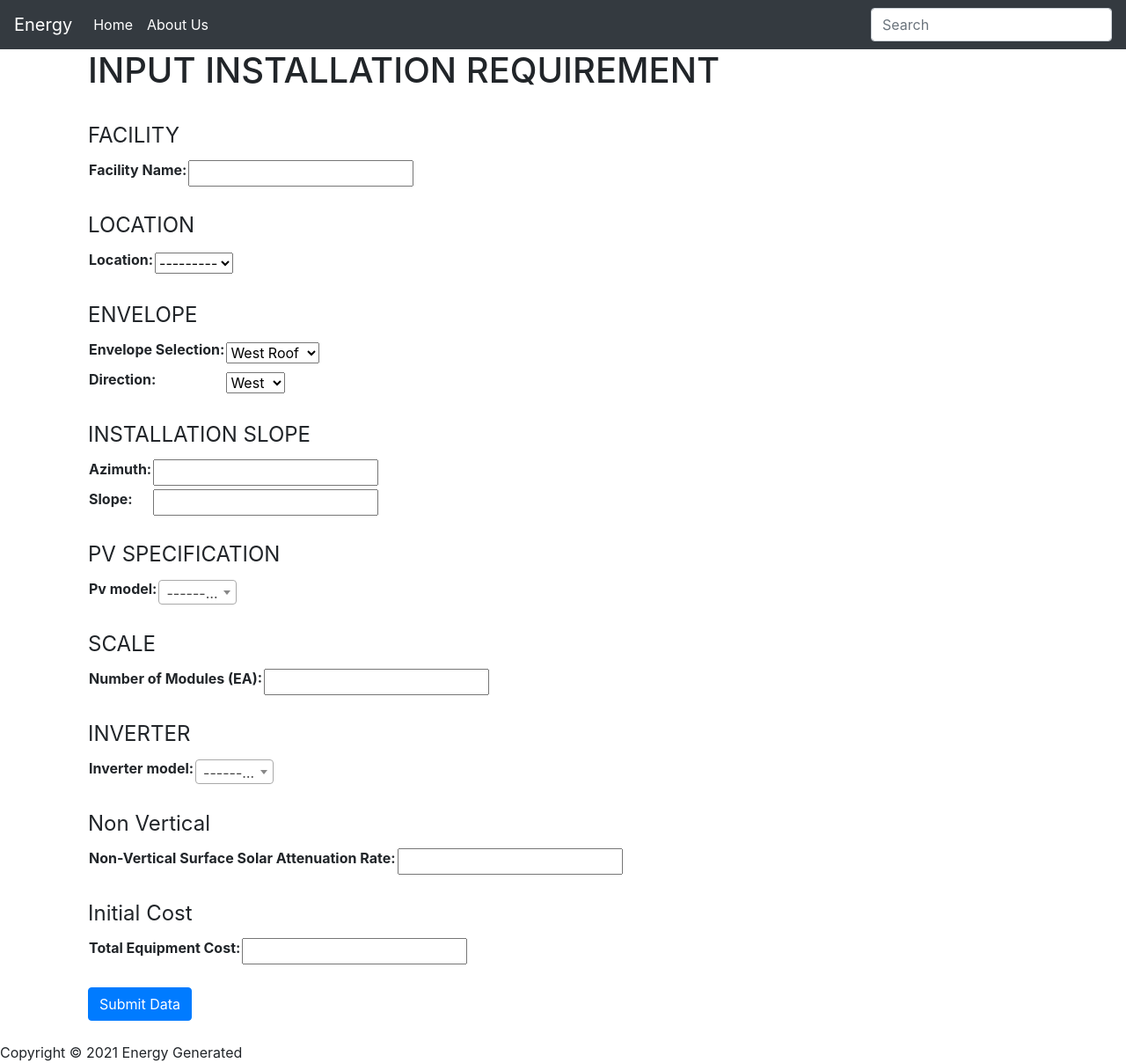
After one commit to damourus/photovoltaic, a Django app: page /add_pv2 in a window 1280 px wide. The commit adds this page. Shown: the whole page at 88% size. Run offline with Django 3.2, Linux system fonts and the light colour scheme; data that the repository does not hold is empty; some libraries are stand-ins or nearby versions.

```diff
--- /dev/null
+++ b/energy/templates/energy/add_pv.html
@@ -0,0 +1,84 @@
+{% extends 'energy/base.html' %}
+{% load verify_tags %}
+
+{% block body %}
+
+<div class="container">
+<h1>INPUT INSTALLATION REQUIREMENT</h1>
+    {% if error_message %}
+    <ul class="errorlist">
+        <li>{{ error_message }}</li>
+    </ul>
+    {% endif %}
+    <form method="post">
+        <br>
+  <fieldset class="add_data">
+    <legend>FACILITY</legend>
+    <table>
+        {% form_row input_form.facility_name1 %}
+    </table>
+</fieldset>
+        <br>
+         <fieldset class="add_data">
+    <legend>LOCATION</legend>
+    <table>
+        {% form_row radiation_form.location %}
+    </table>
+</fieldset>
+        <br>
+<fieldset class="add_data">
+    <legend>ENVELOPE</legend>
+    <table>
+        {% form_row input_form.envelope_selection %}
+        {% form_row input_form.direction %}
+    </table>
+</fieldset>
+        <br>
+<fieldset class="add_data">
+    <legend>INSTALLATION SLOPE</legend>
+    <table>
+        {% form_row radiation_form.azimuth %}
+        {% form_row radiation_form.slope %}
+    </table>
+</fieldset>
+        <br>
+<fieldset class="add_data">
+    <legend>PV SPECIFICATION</legend>
+    <table>
+        {% form_row pv_form.pv_model %}
+    </table>
+</fieldset>
+        <br>
+<fieldset class="add_data">
+    <legend>SCALE</legend>
+    <table>
+        {% form_row input_form.number_of_modules %}
+    </table>
+</fieldset>
+        <br>
+<fieldset class="add_data">
+    <legend>INVERTER</legend>
+    <table>
+        {% form_row inverter_form.inverter_model %}
+    </table>
+</fieldset>
+        <br>
+<fieldset class="add_data">
+    <legend>Non Vertical</legend>
+    <table>
+        {% form_row input_form.non_vertical_surface_solar_attenuation_rate %}
+    </table>
+</fieldset>
+        <br>
+<fieldset class="add_data">
+    <legend>Initial Cost</legend>
+    <table>
+        {% form_row input_form.total_equipment_cost %}
+    </table>
+</fieldset>
+        <br>
+        <button type="submit" class="btn btn-primary" name="button">Submit Data</button>
+    </form>
+</div>
+
+{% endblock %}
--- a/energy/urls.py
+++ b/energy/urls.py
@@ -3,5 +3,6 @@ from .views import *
 from . import views
 urlpatterns = [
      url(r'^$', index, name='index'),
+     url(r'^add_pv2$', add_pv2, name='add_pv2'),
 
 ]
--- a/energy/views.py
+++ b/energy/views.py
@@ -9,7 +9,6 @@ from django.views.decorators.csrf import csrf_exempt
 
 
 # Create your views here.
-input = InputForm()
 
 @csrf_exempt
 def index(request):
@@ -83,3 +82,52 @@ def energyGeneration(pvidFromForm, invidFromForm, locationidFromForm, non_vertic
         energyGenerated.append(monthlyRecord)
 
     return energyGenerated
+
+@csrf_exempt
+def add_pv2(request):
+    if request.method == "POST":
+        pv_form = PvForm(request.POST)
+        inverter_form = InverterForm(request.POST)
+        radiation_form = RadiationForm(request.POST)
+        input_form = InputForm(request.POST)
+
+        if pv_form.is_valid() and inverter_form.is_valid() and radiation_form.is_valid() and input_form.is_valid():
+            pv = pv_form.save(commit=False)
+            inverter = inverter_form.save(commit=False)
+            radiation = radiation_form.save(commit=False)
+            facility_name = input_form.cleaned_data['facility_name1']
+            number_of_modules = input_form.cleaned_data['number_of_modules']
+            non_vertical_surface_solar_attenuation_rate = input_form.cleaned_data[
+                'non_vertical_surface_solar_attenuation_rate']
+
+            pvFromForm = pv.pv_model
+            invFromForm = inverter.inverter_model
+            locationFromForm = radiation.location
+
+            energyGenerated = energyGeneration(pvFromForm, invFromForm, locationFromForm,
+                                               non_vertical_surface_solar_attenuation_rate, number_of_modules,
+                                               facility_name)
+
+            labels = []
+            data = []
+            for i in range(0, 12):
+                labels.append(energyGenerated[i]['Month'])
+                data.append(energyGenerated[i]['MonthlyEnergy'])
+
+
+                return render(request, 'energy/energy_generated.html', {'energyGenerated': energyGenerated, 'labels': labels, 'data': data})
+
+    else:
+        pv_form = PvForm()
+        inverter_form = InverterForm()
+        radiation_form = RadiationForm()
+        input_form = InputForm()
+
+    args = {}
+    args.update(csrf(request))
+    args['pv_form'] = pv_form
+    args['inverter_form'] = inverter_form
+    args['radiation_form'] = radiation_form
+    args['input_form'] = input_form
+
+    return render(request, 'energy/add_pv.html', args)
```
Also changed, not shown: energy/templates/energy/energy_generated.html (+6 -5 lines).
